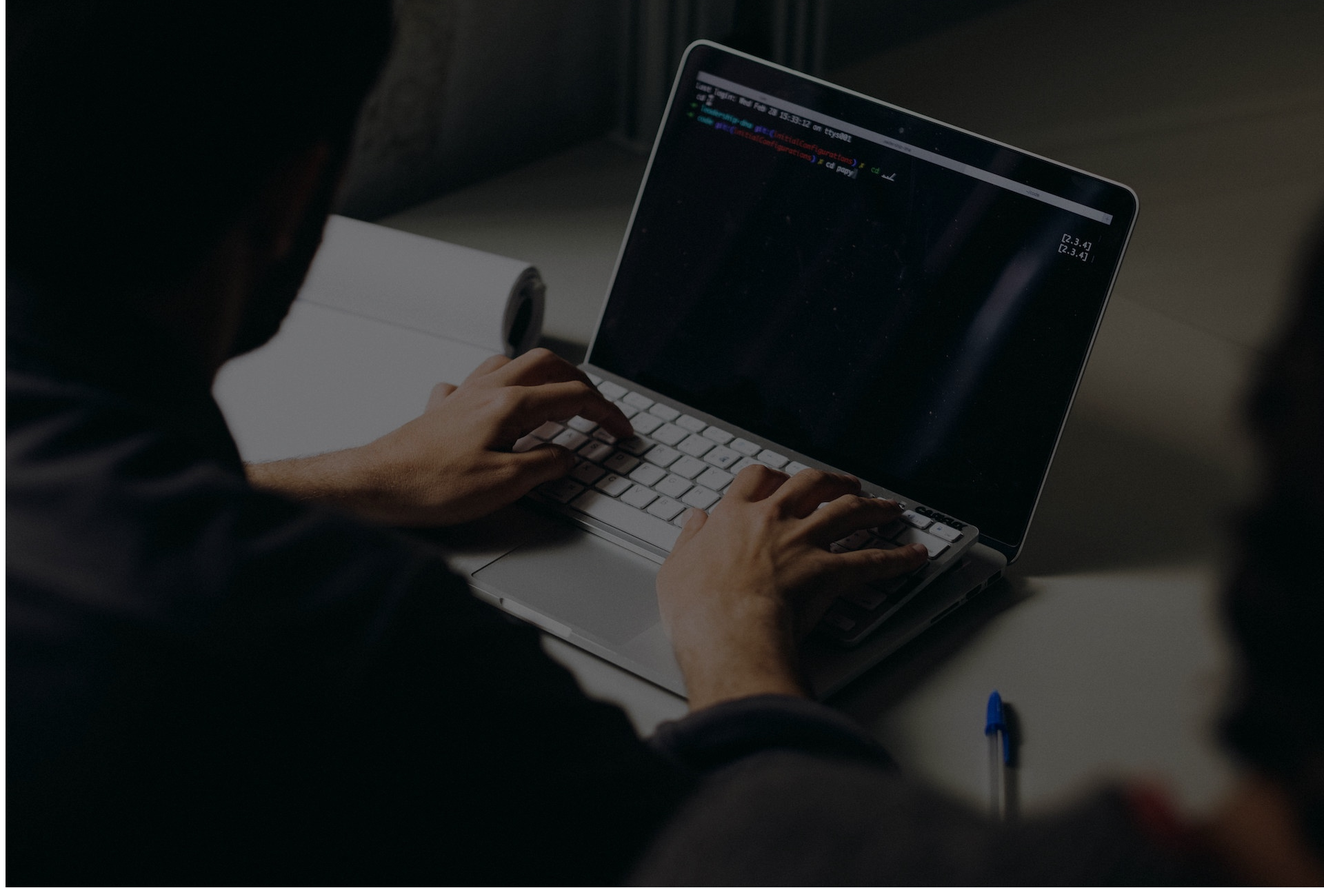
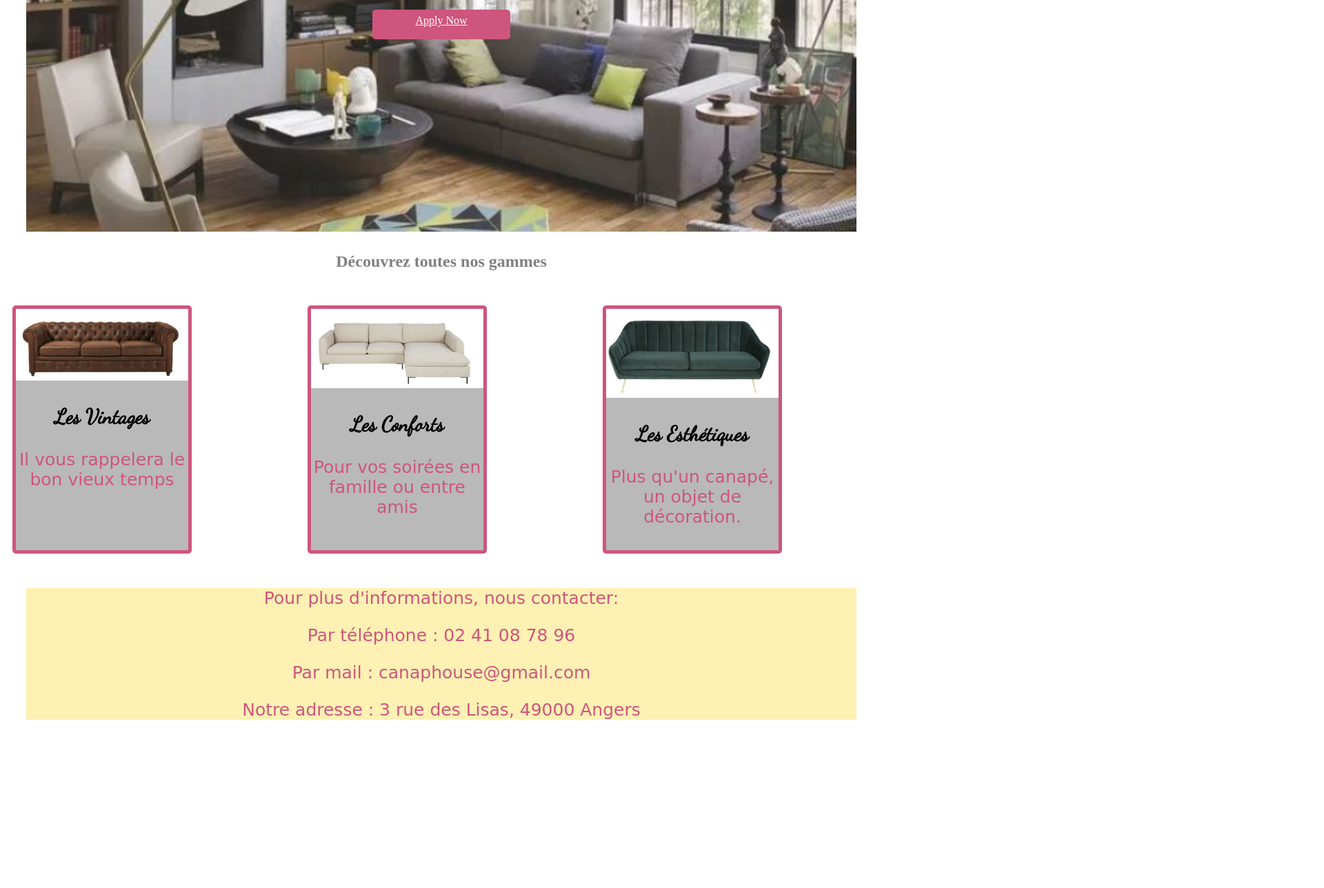
Before and after one commit to mathildedudu/Landing-, a plain HTML site: page index.html in a window 1280 px wide. Shown: the part 224-1512 px from the top of the page at 69% size, 1920 px wide, since content can reach past the window. After the commit the page ends 1293 px from the top, so only its background shows below. Drawn offline with Linux system fonts and the light colour scheme; a web font is replaced by a local one.

Commit message:
Add files via upload

```diff
--- a/index.html
+++ b/index.html
@@ -16,51 +16,60 @@
 
 
   <!-- Banner section -->
-<div>
-  <h1>Change your life, learn to code</h1>
-  <h3>Le Wagon brings tecnhical skills to creative people</h3>
-  <img src="images/background.jpg">
-  <div class="bnt-blue">
-    <a href="https://lewagon.com">Apply Now</a>
+<div class=banner>
+  <div>
+      <h1>CANAP'HOUSE</h1>
   </div>
+    <div>
+      <h3>Les canapés qui vous accompagneront toute votre vie</h3>
+    </div>
+      <div>
+    <div class="bnt-blue">
+        <a href="https://lewagon.com">Apply Now</a>
+      </div>
+      </div>
 </div>
-<h2>Discover our campuses</h2>
+<h2>Découvrez toutes nos gammes</h2>
 
   <!-- Cards section -->
  <div class="cards">
 <div class="campus-card">
-  <img src="images/shanghai.jpg" alt="Shanghai" class="image-card">
+  <img src="images/Canapé.JPG" alt="Canapé" class="image-card">
   <div class="card-text">
-<h3>Shanghai</h3>
-  <p>Learn to code with us in Shanghai.</p>
+<h3>Les Vintages</h3>
+  <p>Il vous rappelera le bon vieux temps</p>
   </div>
 </div>
 
 
 
 <div class="campus-card">
-  <img src="images/london.jpg" alt="London"class="image-card">
+  <img src="images/Confort.JPG" alt="Confort"class="image-card">
   <div class="card-text">
-<h3>London</h3>
-  <p>Learn to code with us in London.</p>
+<h3>Les Conforts</h3>
+  <p>Pour vos soirées en famille ou entre amis</p>
   </div>
 </div>
 
 
 
 <div class="campus-card">
-  <img src="images/paris.jpg" alt="Paris" class="image-card">
+  <img src="images/Esthétique.JPG" alt="Esthétique" class="image-card">
   <div class="card-text">
-<h3>Paris</h3>
-  <p>Learn to code with us in Paris.</p>
+<h3>Les Esthétiques</h3>
+  <p>Plus qu'un canapé, un objet de décoration.</p>
   </div>
 </div>
 
 </div>
 
   <!-- Footer section -->
-<div>
-  <p>Website made with ❤️ at le Wagon</p>
+<div id="informations">
+  <p>Pour plus d'informations, nous contacter:</p>
+  <p>Par téléphone : 02 41 08 78 96</p>
+  <p>Par mail : canaphouse@gmail.com</p>
+  <p>Notre adresse : 3 rue des Lisas, 49000 Angers</p>
 </div>
+
 </body>
 </html>
--- a/style.css
+++ b/style.css
@@ -1,6 +1,6 @@
 /* Write some CSS below */
 h1{
-	color: #8A0886;
+	color: #CE557D;
 	font-family: Alkalami,serif,;
 	font-weight: bold;
 	text-align: center;
@@ -10,7 +10,7 @@ h1{
 
 
 h3{
-	color:#4111C7 ;
+	color:black ;
 	font-family: Dancing Script, cursive;
 	text-decoration : none;
 	text-align: center;
@@ -18,10 +18,11 @@ h3{
 
 }
 p{
-	color: #8A85D2;
+	color: #CE557D;
 	font-family: Alkalami, cursive;
 	font-size:25px;
 	text-align: center;
+	/*line-height*/: 1.6;
 }
 
 a{
@@ -32,20 +33,32 @@ a{
 }
 
 h2{
-	color: #0489B1;
+	color: grey;
 	font-family: Alkalami; serif;
-	text-decoration: underline;
+	text-decoration: none;
 	text-align: center;
 
 }
 
+.banner{
+	height: 500px;
+	width:auto ;
+	background-image:url(images/intérieur3.JPG);
+	background-size: cover;
+	text-align: center;
+	padding-top: 30px;
+	margin: 30px 30px 30px;
+}
+
+
 .bnt-blue{
-background-color:#0404B4;
+background-color:#CE557D;
 border-radius:5px;
 width: 200px;
 height: 36px;
 padding: 7px 0px 0px 0px;
 margin:0 auto;
+text-align: center;
 }
 
 
@@ -56,14 +69,22 @@ margin:0 auto;
 .campus-card{
 	height:350px;
 	width: 250px;
-	border:5px solid darkblue;
+	border:5px solid #CE557D;
 	border-radius:5px;
+	background-color:#B9B9B9;
 	margin: 10px;
 }
 
 .cards{
-	margin: 0 auto;
+	margin: 40px auto;
 	display: grid;
 	grid-template-columns: 1fr 1fr 1fr;
 	grid-gap: 20px;
+
 }
+
+#informations{
+	margin: 30px 30px 0px 30px;
+	background-color: #FFF1B3;
+
+}
```
Also changed, not shown: images/Canapé.JPG (added), images/Confort.JPG (added), images/Esthétique.JPG (added), images/intérieur.JPG (added), images/intérieur2.JPG (added), images/intérieur3.JPG (added).
